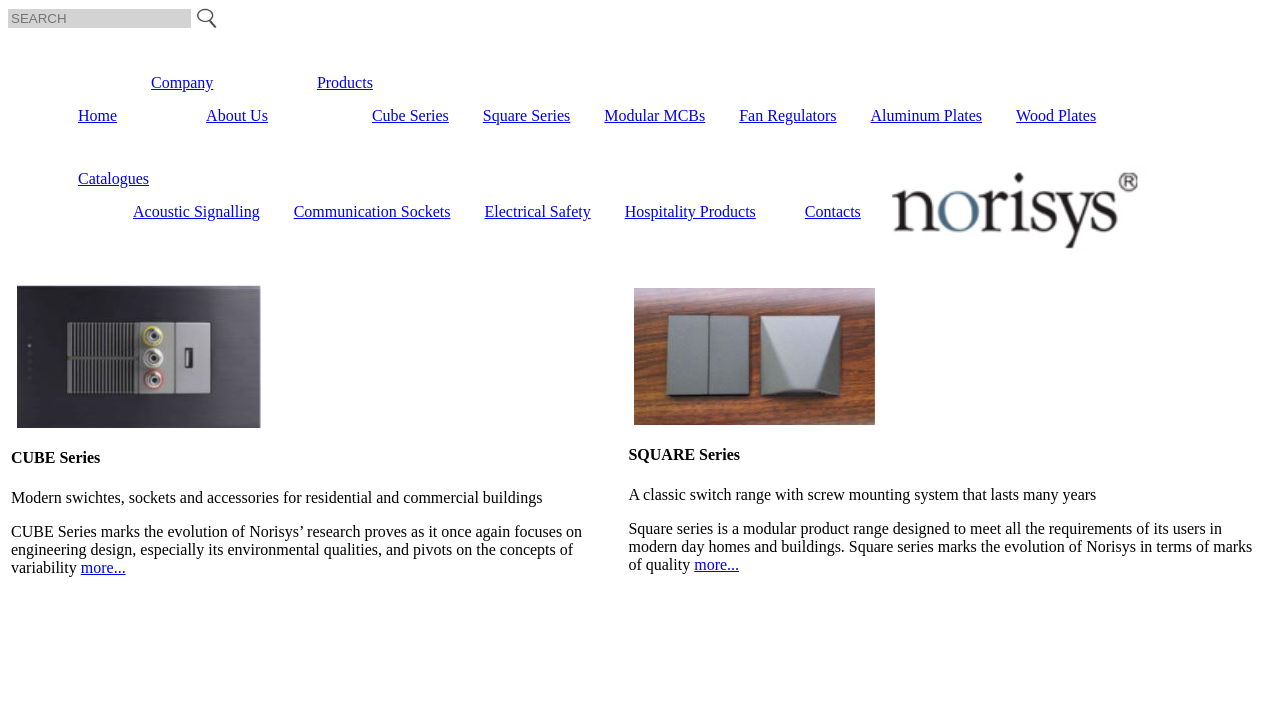
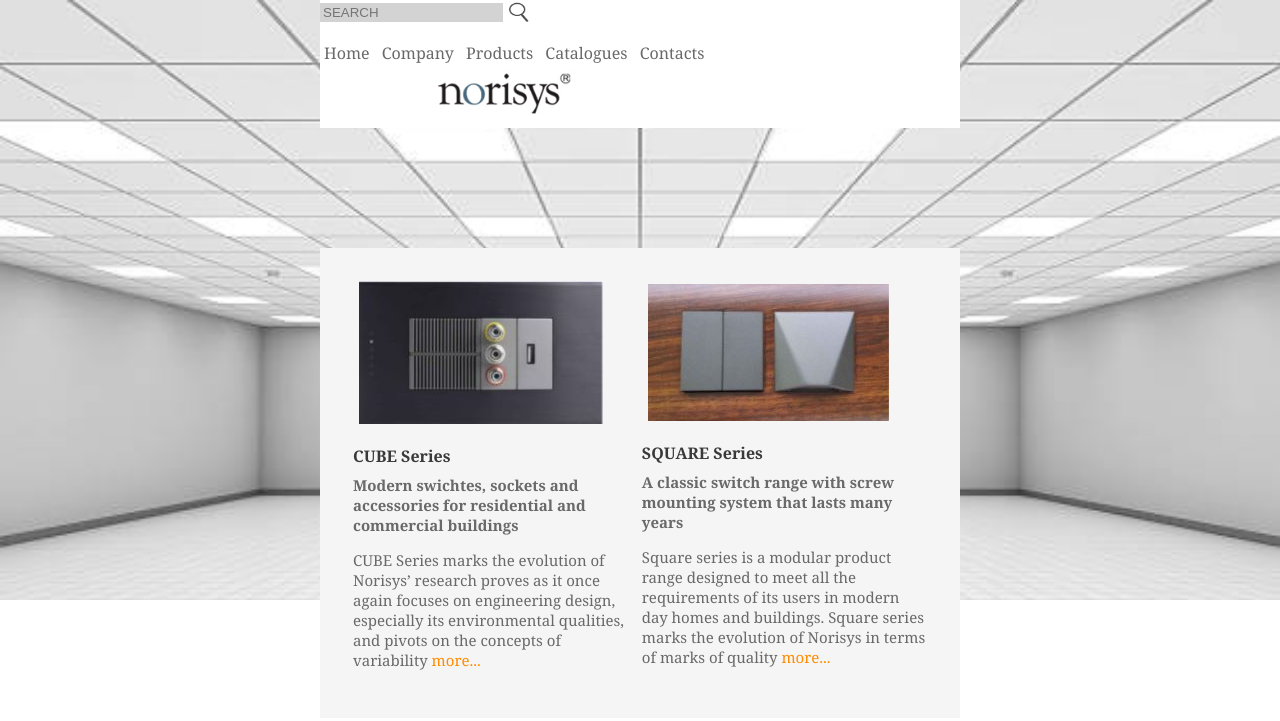
Before and after one commit to anilpaswan619/Norisys.com, a plain HTML site: page index.html in a window 1280 px wide. Drawn offline with Linux system fonts and the light colour scheme.

Commit message:
Update style.css

```diff
--- a/styles/style.css
+++ b/styles/style.css
@@ -1,16 +1,100 @@
+html {
+    font-family:Georgia, 'Times New Roman', Times, serif;
+}
+.main-container {
+    background-image: url("../images/header-bg.jpg");
+    background-repeat: no-repeat;
+    background-attachment: fixed;
+    background-size: cover;
+    height: 600px;
+    position: absolute;
+	top: 0;
+	left: 0;
+}
+.menu-head {
+    width: 50%;
+    margin-left: 25%;
+    margin-right: 25%;
+    margin-top: 0px;
+    background-color: white;
+}
 input {
     background-color: lightgray;
     border: 1px solid lightgray;
 }
 input:focus {
-        outline:none;
+        border-radius: 45px;
 }
 img {
-    vertical-align: bottom;
     padding-left: 6px;
+    margin-bottom: -5px;
 }
-.menu, li {
+.menu-head img:hover{
+background-color: rgb(235, 235, 240);
+}
+.menu{
+    height: 90px;
+}
+.menu li {
     display: inline-block;
     list-style-type: none;
-    padding: 15px;
+    padding: 4px;
+    font-size: 16px;
 }
+ul li ul {
+    visibility: hidden;
+    position: absolute;
+    display: none;
+}
+ul li:hover > ul,
+ul li ul a:hover {
+  visibility: visible;
+  display:block;
+}
+.sub-menu {
+    position: absolute;
+}
+.sub-menu li {
+    display: block;
+    border-top: 1px solid darkorange;
+    border-bottom: 1px solid darkorange;
+}
+ul {
+    margin-left: -40px;
+}
+.menu a {
+    text-decoration:none;
+    color:dimgray;
+}
+#logo{
+    vertical-align:sub;
+    margin-left: 17%;
+}
+.second-header a{
+    text-decoration: none;
+}
+.second-header table{
+    margin-top: 120px;
+    width: 50%;
+    margin-left: 25%;
+    margin-right: 25%;
+    padding: 30px;
+    background-color:whitesmoke;
+}
+.second-header p{
+    color: dimgray;
+}
+.second-header a{
+    color:darkorange;
+}
+.second-header h4{
+    color: rgba(0, 0, 0, 0.767);
+}
+.sub-para {
+    font-weight: bold;
+    font-size: 15px;
+    margin-top: -14px;
+}
+p{
+    font-size: 15px;
+}
```
